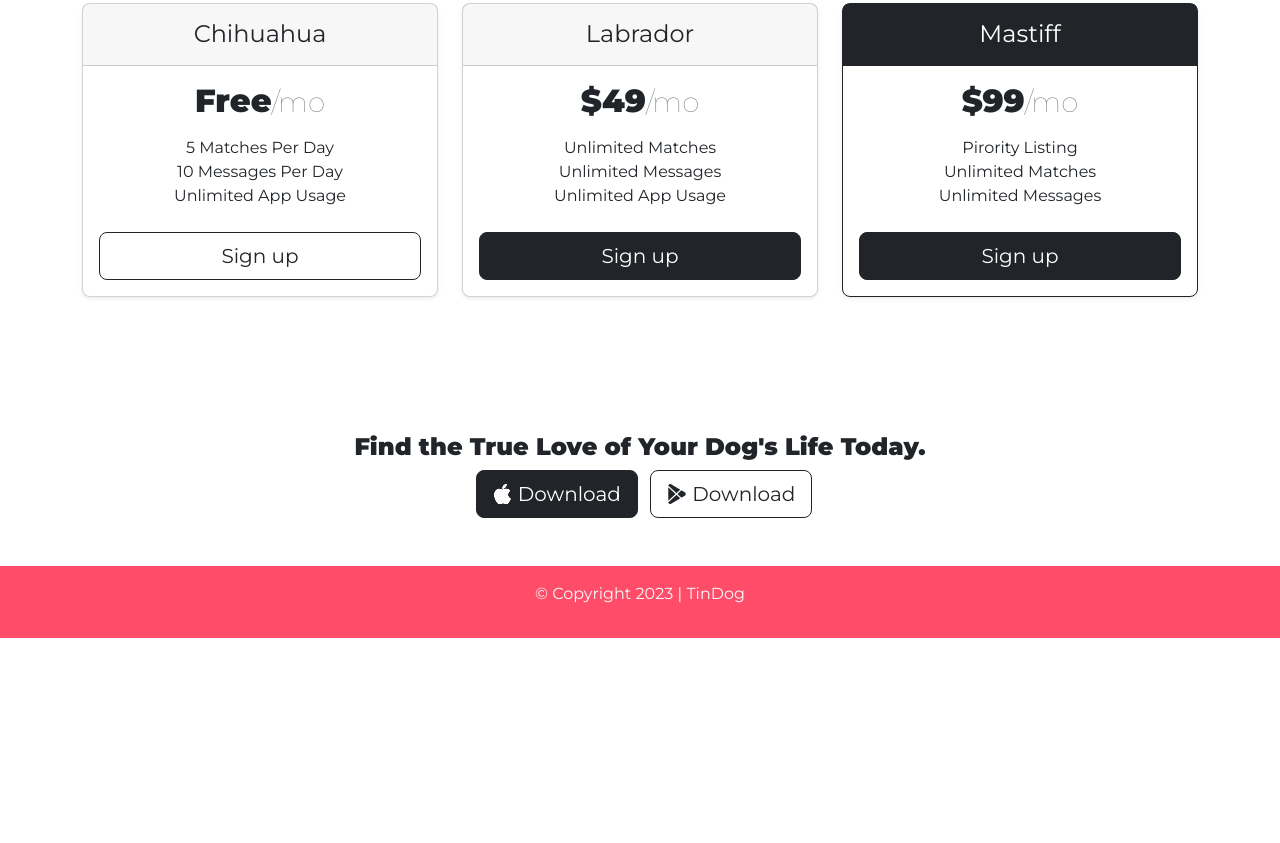
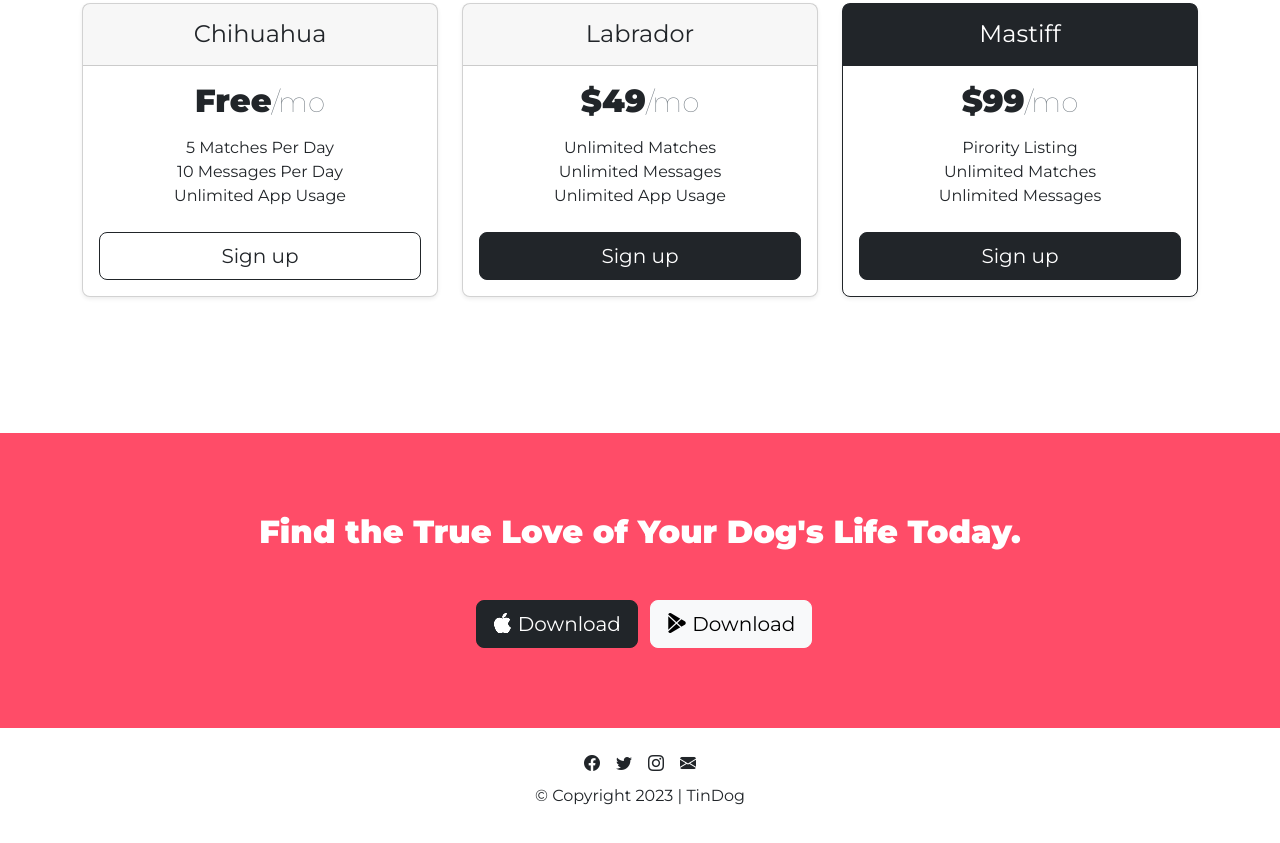
Before and after one commit to Nakamcode/Doggy, a plain HTML site: page index.html in a window 1280 px wide. Shown: the part 1885-2728 px from the top of the page. Before the commit the page ends 2523 px from the top, so only its background shows below. Drawn offline with nearby package versions, Linux system fonts and the light colour scheme.

Commit message:
added social links and updated the navlinks

```diff
--- a/bootstrap/css/styles.css
+++ b/bootstrap/css/styles.css
@@ -91,7 +91,16 @@ h3{
 #pricing{
     padding: 4em 0;
 }
-
-#footer{
+#cta{
+    padding: 5em 0;
     background-color: #ff4c68;
 }
+.social-icons{
+    display: flex;
+    justify-content: center;
+    align-items: center;
+    gap: 1em;
+}
+#footer{
+    background-color: #ffffff;
+}
--- a/index.html
+++ b/index.html
@@ -72,13 +72,13 @@
           <div class="collapse navbar-collapse" id="navbarNavAltMarkup">
             <ul class="ms-auto navbar-nav">
               <li class="nav-item">
-                <a class="nav-link" href="#"> Home </a>
+                <a class="nav-link" href="#footer"> Contact </a>
               </li>
               <li class="nav-item">
-                <a class="nav-link" href="#"> About </a>
+                <a class="nav-link" href="#pricing"> Pricing </a>
               </li>
               <li class="nav-item">
-                <a class="nav-link" href="#"> Contact </a>
+                <a class="nav-link" href="#cta"> Download </a>
               </li>
             </ul>
           </div>
@@ -337,19 +337,25 @@
 
     <!-- Call to Action -->
 
-    <section id="cta" class="text-center">
-      <h3>Find the True Love of Your Dog's Life Today.</h3>
+    <section id="cta" class="text-center text-white">
+      <h2 class="mb-5">Find the True Love of Your Dog's Life Today.</h2>
       <button type="button" class="btn btn-dark btn-lg mx-2">
         <i class="bi bi-apple"></i> Download
       </button>
-      <button type="button" class="btn btn-lg btn-outline-dark">
+      <button type="button" class="btn btn-light btn-lg">
         <i class="bi bi-google-play"></i> Download
       </button>
     </section>
 
     <!-- Footer -->
 
-    <footer id="footer" class="text-center py-3 mt-5 text-light">
+    <footer id="footer" class="text-center py-4 text-dark">
+      <div class="social-icons mb-2">
+        <i class="bi bi-facebook"></i>
+        <i class="bi bi-twitter"></i>
+        <i class="bi bi-instagram"></i>
+        <i class="bi bi-envelope-fill"></i>
+      </div>
       <p>© Copyright 2023 | TinDog</p>
     </footer>
   </body>
```
